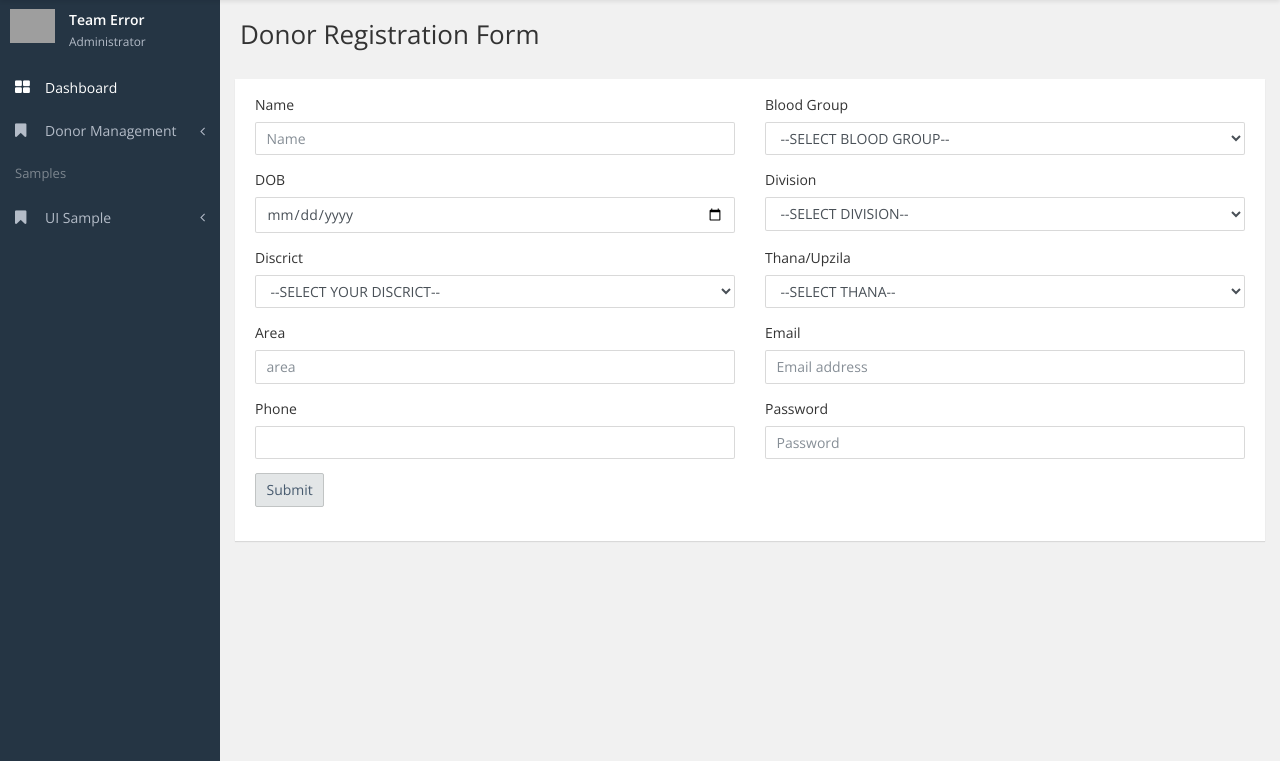
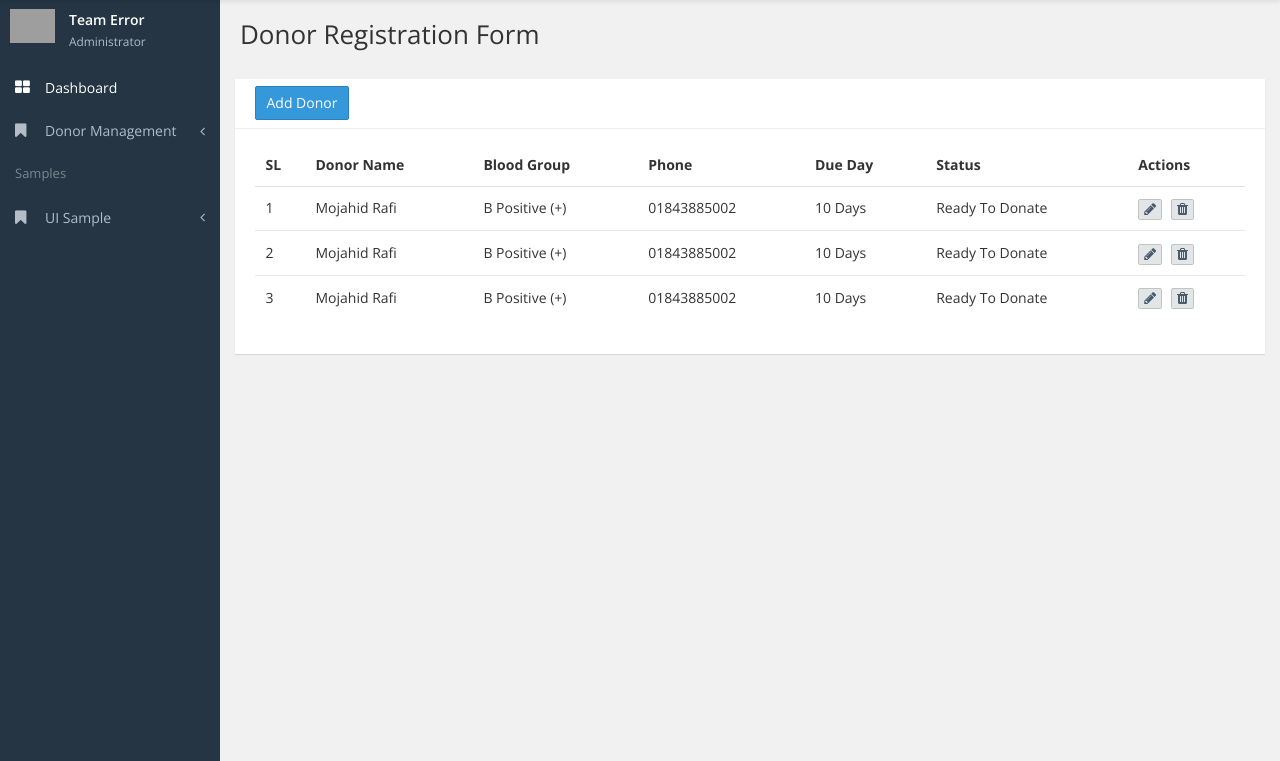
Before and after one commit to mojahid-rafi/BCM, a PHP site: page /add-blood-donor.php in a window 1280 px wide. Shown: the part 56-817 px from the top of the page. Run offline with PHP 8.4, Linux system fonts and the light colour scheme; some libraries are stand-ins or nearby versions; grey boxes are pictures that could not be loaded.

Commit message:
Form Transfer in Modal and Table Added For Showing Donor List with action button

```diff
--- a/admin/add-blood-donor.php
+++ b/admin/add-blood-donor.php
@@ -19,9 +19,81 @@
                 <div class="col-md-12">
                     <div class="ibox">
                         <!-- Do you work here-->
+                        <div class="ibox-head">
+
+                            <!-- Button trigger modal -->
+                            <button type="button" class="btn btn-primary align-right" data-toggle="modal" data-target="#DonorAdd">
+                                Add Donor
+                            </button>
+                        </div>
 
                       <div class="ibox-body">
-                         <form>
+                          <div class="table-responsive">
+                              <table class="table">
+                                  <thead>
+                                  <tr>
+                                      <th width="50px">SL</th>
+                                      <th>Donor Name</th>
+                                      <th>Blood Group</th>
+                                      <th>Phone</th>
+                                      <th>Due Day</th>
+                                      <th>Status</th>
+                                      <th>Actions</th>
+                                  </tr>
+                                  </thead>
+                                  <tbody>
+                                  <tr>
+                                      <td>1</td>
+                                      <td>Mojahid Rafi</td>
+                                      <td>B Positive (+)</td>
+                                      <td>01843885002</td>
+                                      <td>10 Days</td>
+                                      <td>Ready To Donate</td>
+                                      <td>
+                                          <button class="btn btn-default btn-xs m-r-5" data-toggle="tooltip" data-original-title="Edit"><i class="fa fa-pencil font-14"></i></button>
+                                          <button class="btn btn-default btn-xs" data-toggle="tooltip" data-original-title="Delete"><i class="fa fa-trash font-14"></i></button>
+                                      </td>
+                                  </tr>
+                                  <tr>
+                                      <td>2</td>
+                                      <td>Mojahid Rafi</td>
+                                      <td>B Positive (+)</td>
+                                      <td>01843885002</td>
+                                      <td>10 Days</td>
+                                      <td>Ready To Donate</td>
+                                      <td>
+                                          <button class="btn btn-default btn-xs m-r-5" data-toggle="tooltip" data-original-title="Edit"><i class="fa fa-pencil font-14"></i></button>
+                                          <button class="btn btn-default btn-xs" data-toggle="tooltip" data-original-title="Delete"><i class="fa fa-trash font-14"></i></button>
+                                      </td>
+                                  </tr>
+                                  <tr>
+                                      <td>3</td>
+                                      <td>Mojahid Rafi</td>
+                                      <td>B Positive (+)</td>
+                                      <td>01843885002</td>
+                                      <td>10 Days</td>
+                                      <td>Ready To Donate</td>
+                                      <td>
+                                          <button class="btn btn-default btn-xs m-r-5" data-toggle="tooltip" data-original-title="Edit"><i class="fa fa-pencil font-14"></i></button>
+                                          <button class="btn btn-default btn-xs" data-toggle="tooltip" data-original-title="Delete"><i class="fa fa-trash font-14"></i></button>
+                                      </td>
+                                  </tr>
+                                  </tbody>
+                              </table>
+                          </div>
+
+                          <!-- Modal -->
+                          <div class="modal fade" id="DonorAdd" tabindex="-1" role="dialog" aria-labelledby="DonorAdd" aria-hidden="true">
+                              <form action="post">
+                                  <div class="modal-dialog modal-lg" role="document">
+                                      <div class="modal-content">
+                                          <div class="modal-header">
+                                              <h5 class="modal-title" id="exampleModalLabel">Add New Blood Donor</h5>
+                                              <button type="button" class="close" data-dismiss="modal" aria-label="Close">
+                                                  <span aria-hidden="true">&times;</span>
+                                              </button>
+                                          </div>
+                                          <div class="modal-body">
                                               <div class="row">
                                                   <div class="col-sm-6 form-group">
                                                       <label>Name</label>
@@ -157,11 +167,18 @@
                                                       <label>Password</label>
                                                       <input class="form-control" type="password" placeholder="Password">
                                                   </div>
-                                    <div class="col-sm-6 form-group">
-                                        <button class="btn btn-default" type="submit">Submit</button>
+                                              </div>
+                                          </div>
+                                          <div class="modal-footer">
+<!--                                              <button type="button" class="btn btn-secondary" data-dismiss="modal">Close</button>-->
+                                              <button class="btn btn-default px-4" type="submit">Save</button>
+                                          </div>
                                       </div>
                                   </div>
                               </form>
+                          </div>
+
+
                         </div>
                     </div>
                 </div>
```
Also changed, not shown: other parts of admin/add-blood-donor.php (+0 -62 lines), 1 other file. Lines whose indentation alone changed are shown as unchanged.
